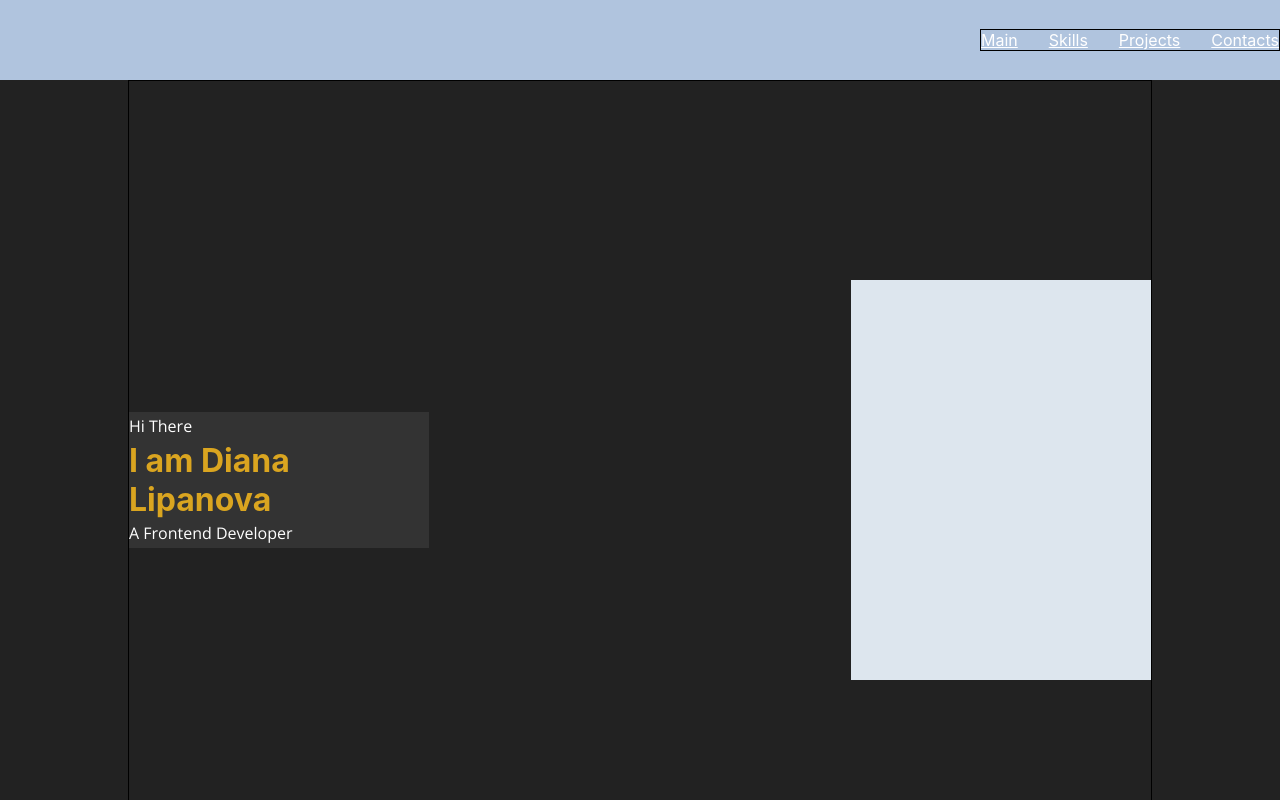
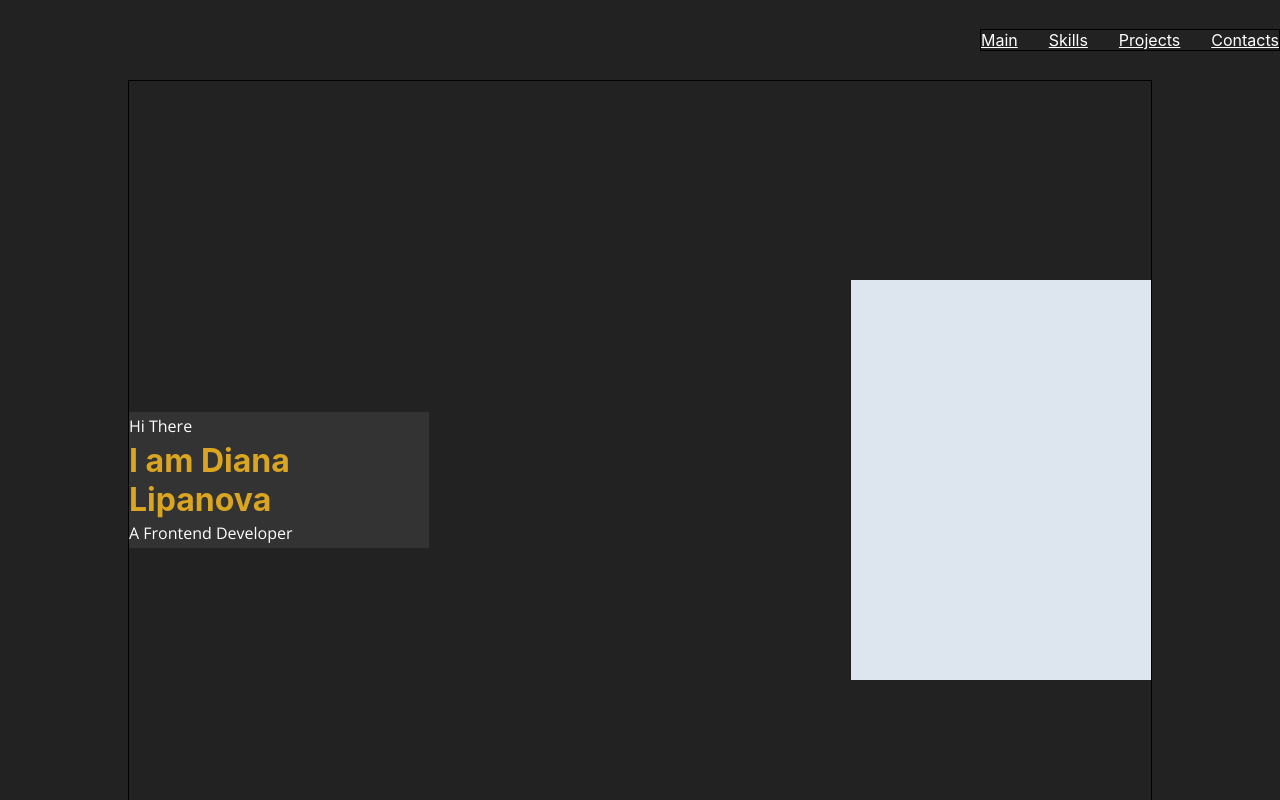
Before and after one commit to TinyMan66/Portfolio, a React (Create React App) app: page / in a window 1280 px wide. Shown: the top 800 px of the page. Built offline with nearby package versions, Linux system fonts and the light colour scheme.

Commit message:
Styles to the Header component added

```diff
--- a/src/header/Header.js
+++ b/src/header/Header.js
@@ -1,5 +1,5 @@
 import React from 'react';
-import style from './Header.module.css';
+import style from './Header.module.scss';
 import {Nav} from "../nav/Nav";
 
 export const Header = () => {
--- a/src/header/Header.module.css
+++ /dev/null
@@ -1,7 +0,0 @@
-.header {
-    height: 80px;
-    background-color: lightsteelblue;
-    display: flex;
-    justify-content: flex-end;
-    align-items: center;
-}
--- /dev/null
+++ b/src/header/Header.module.scss
@@ -0,0 +1,9 @@
+@import '../common/styles/sass/variables';
+
+.header {
+  height: 80px;
+  background-color: $bgColor;
+  display: flex;
+  justify-content: flex-end;
+  align-items: center;
+}
```
